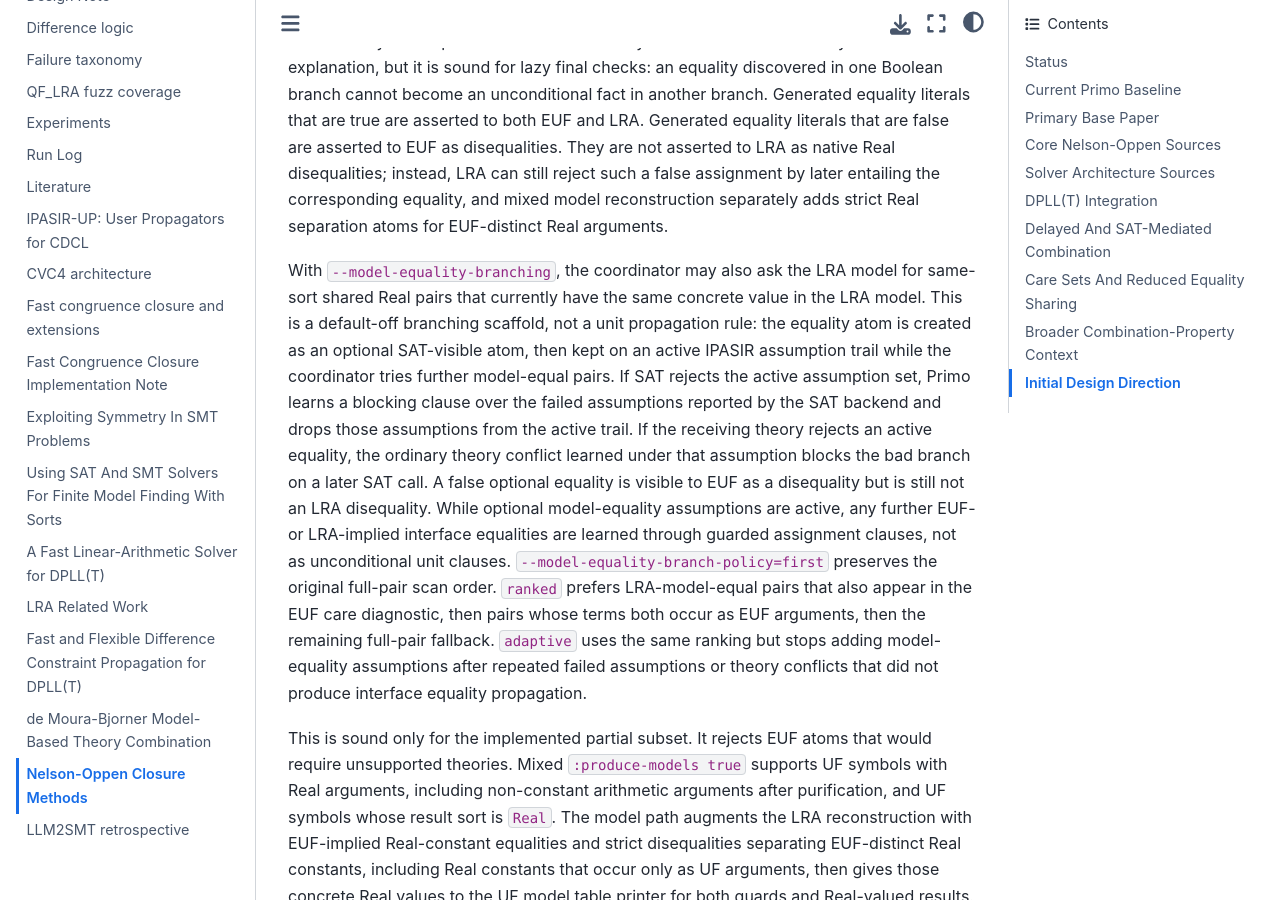
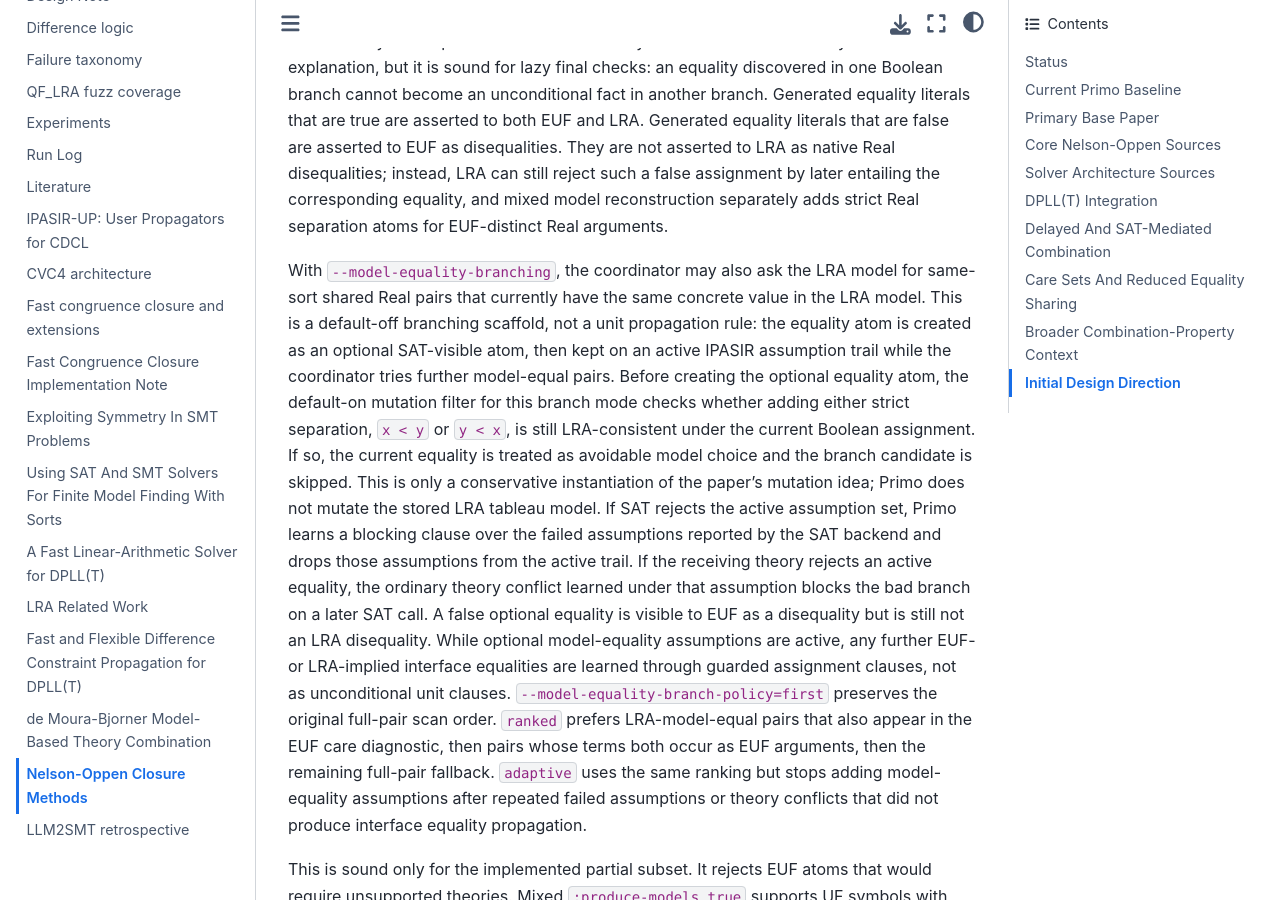
Before and after one commit to primo-solver/primo, a Jupyter Book: the page built from docs/papers/nelson-oppen-closure-methods.md, in a window 1280 px wide and 900 px high, scrolled down 2626 px. Built offline with Jupyter Book 1.0.4 settings and Sphinx 7.4.7 and the Sphinx Book theme 1.1.4, drawn with Linux system fonts in a browser that asks for light colours; some of the changed text lies outside the part shown.

Commit message:
Add QF_UFLRA model equality mutation filter

```diff
--- a/docs/papers/nelson-oppen-closure-methods.md
+++ b/docs/papers/nelson-oppen-closure-methods.md
@@ -120,20 +120,26 @@ for same-sort shared Real pairs that currently have the same concrete value in
 the LRA model. This is a default-off branching scaffold, not a unit propagation
 rule: the equality atom is created as an optional SAT-visible atom, then kept on
 an active IPASIR assumption trail while the coordinator tries further
-model-equal pairs. If SAT rejects the active assumption set, Primo learns a
-blocking clause over the failed assumptions reported by the SAT backend and
-drops those assumptions from the active trail. If the receiving theory rejects
-an active equality, the ordinary theory conflict learned under that assumption
-blocks the bad branch on a later SAT call. A false optional equality is visible
-to EUF as a disequality but is still not an LRA disequality. While optional
-model-equality assumptions are active, any further EUF- or LRA-implied interface
-equalities are learned through guarded assignment clauses, not as unconditional
-unit clauses. `--model-equality-branch-policy=first` preserves the original
-full-pair scan order. `ranked` prefers LRA-model-equal pairs that also appear in
-the EUF care diagnostic, then pairs whose terms both occur as EUF arguments,
-then the remaining full-pair fallback. `adaptive` uses the same ranking but
-stops adding model-equality assumptions after repeated failed assumptions or
-theory conflicts that did not produce interface equality propagation.
+model-equal pairs. Before creating the optional equality atom, the default-on
+mutation filter for this branch mode checks whether adding either strict
+separation, `x < y` or `y < x`, is still LRA-consistent under the current Boolean
+assignment. If so, the current equality is treated as avoidable model choice and
+the branch candidate is skipped. This is only a conservative instantiation of
+the paper's mutation idea; Primo does not mutate the stored LRA tableau model.
+If SAT rejects the active assumption set, Primo learns a blocking clause over the
+failed assumptions reported by the SAT backend and drops those assumptions from
+the active trail. If the receiving theory rejects an active equality, the
+ordinary theory conflict learned under that assumption blocks the bad branch on a
+later SAT call. A false optional equality is visible to EUF as a disequality but
+is still not an LRA disequality. While optional model-equality assumptions are
+active, any further EUF- or LRA-implied interface equalities are learned through
+guarded assignment clauses, not as unconditional unit clauses.
+`--model-equality-branch-policy=first` preserves the original full-pair scan
+order. `ranked` prefers LRA-model-equal pairs that also appear in the EUF care
+diagnostic, then pairs whose terms both occur as EUF arguments, then the
+remaining full-pair fallback. `adaptive` uses the same ranking but stops adding
+model-equality assumptions after repeated failed assumptions or theory conflicts
+that did not produce interface equality propagation.
 
 This is sound only for the implemented partial subset. It rejects EUF atoms that
 would require unsupported theories. Mixed `:produce-models true` supports UF
@@ -178,6 +184,9 @@ coordinator publishes:
 - `:no.interface.model-equality-care-pruned-pairs`
 - `:no.interface.model-equality-scanned`
 - `:no.interface.model-equality-lra-equal`
+- `:no.interface.model-equality-mutation-checks`
+- `:no.interface.model-equality-mutated`
+- `:no.interface.model-equality-mutation-forced`
 - `:no.interface.model-equality-selected-care`
 - `:no.interface.model-equality-selected-full`
 - `:no.interface.model-equality-skipped-assigned`
@@ -250,10 +259,10 @@ For Primo this is relevant because:
 Historical note: this was the original staging plan. The current branch has
 moved past part of it: the partial QF_UFLRA coordinator now runs in the default
 final check, creates interface equality atoms lazily, and has an opt-in
-model-equality branching mode. This is still not the de Moura/Bjorner
-model-based combination algorithm. Primo does not yet have a mutable model
-object shared by the theory solvers, complete non-convex arrangement
-enumeration, or minimal paper-style explanations.
+model-equality branching mode with a strict-separation mutation filter. This is
+still not the de Moura/Bjorner model-based combination algorithm. Primo does not
+yet have a mutable model object shared by the theory solvers, complete
+non-convex arrangement enumeration, or minimal paper-style explanations.
 
 The first implementable subset should be split into two tracks. Track A is a
 prerequisite for any model-guided closure claim:
```
Also changed, not shown: docs/architecture.md (+13 -9 lines), docs/debugging.md (+14 -8 lines), docs/papers/model-based-theory-combination.md (+11 -7 lines), 4 other files.
